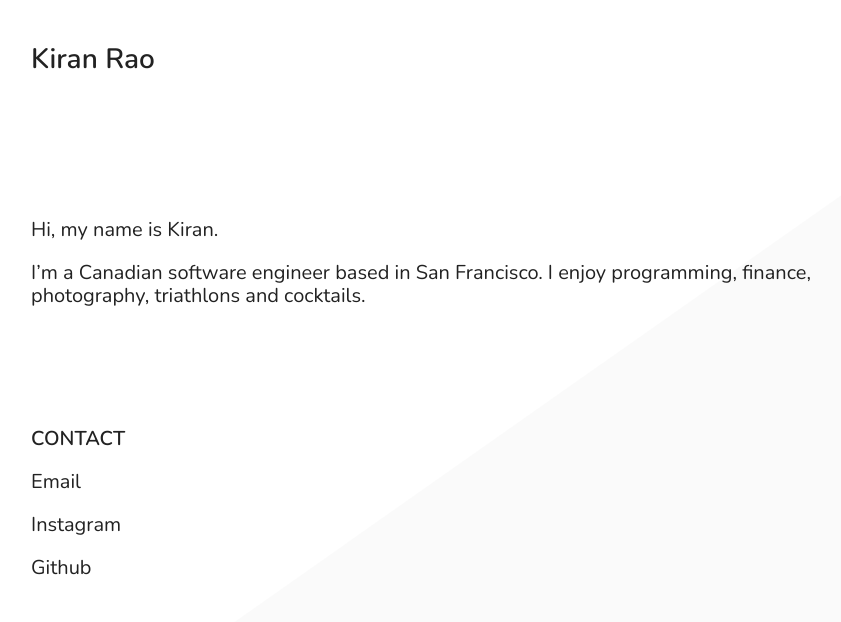
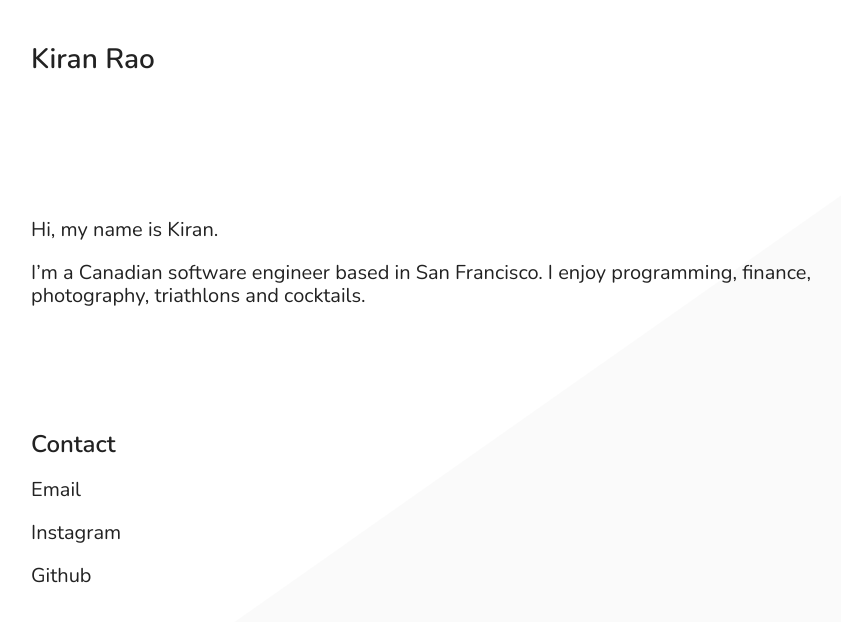
Before and after one commit to Kiran-Rao/kiran-rao.github.io, a Jekyll site: the page built from docs/index.md, in a window 1280 px wide. Shown: the top 622 px of the page, without its empty margins (161-1002 px from the left). Built offline with Jekyll 4.4.1, drawn with Linux system fonts in a browser that asks for light colours.

Commit message:
Update CSS

```diff
--- a/docs/css/main.scss
+++ b/docs/css/main.scss
@@ -30,20 +30,25 @@ p {
 }
 
 h1 {
-  font-size: 2rem;
+  font-size: 2.5rem;
   font-weight: 600;
 }
 
 h2 {
+  font-size: 2rem;
+  font-weight: 600;
+  margin-bottom: 0;
+}
+
+h3 {
   font-size: 1.5rem;
   font-weight: 600;
   margin-bottom: 0;
 }
 
-h3 {
+h4 {
   font-size: 1.25rem;
   font-weight: 600;
-  margin-bottom: 0;
   text-transform: uppercase;
 }
 
@@ -69,6 +74,10 @@ time {
 
 article {
   margin: 3rem 0;
+}
+
+.link {
+  text-decoration: none;
 }
 
 .contact-link {
```
